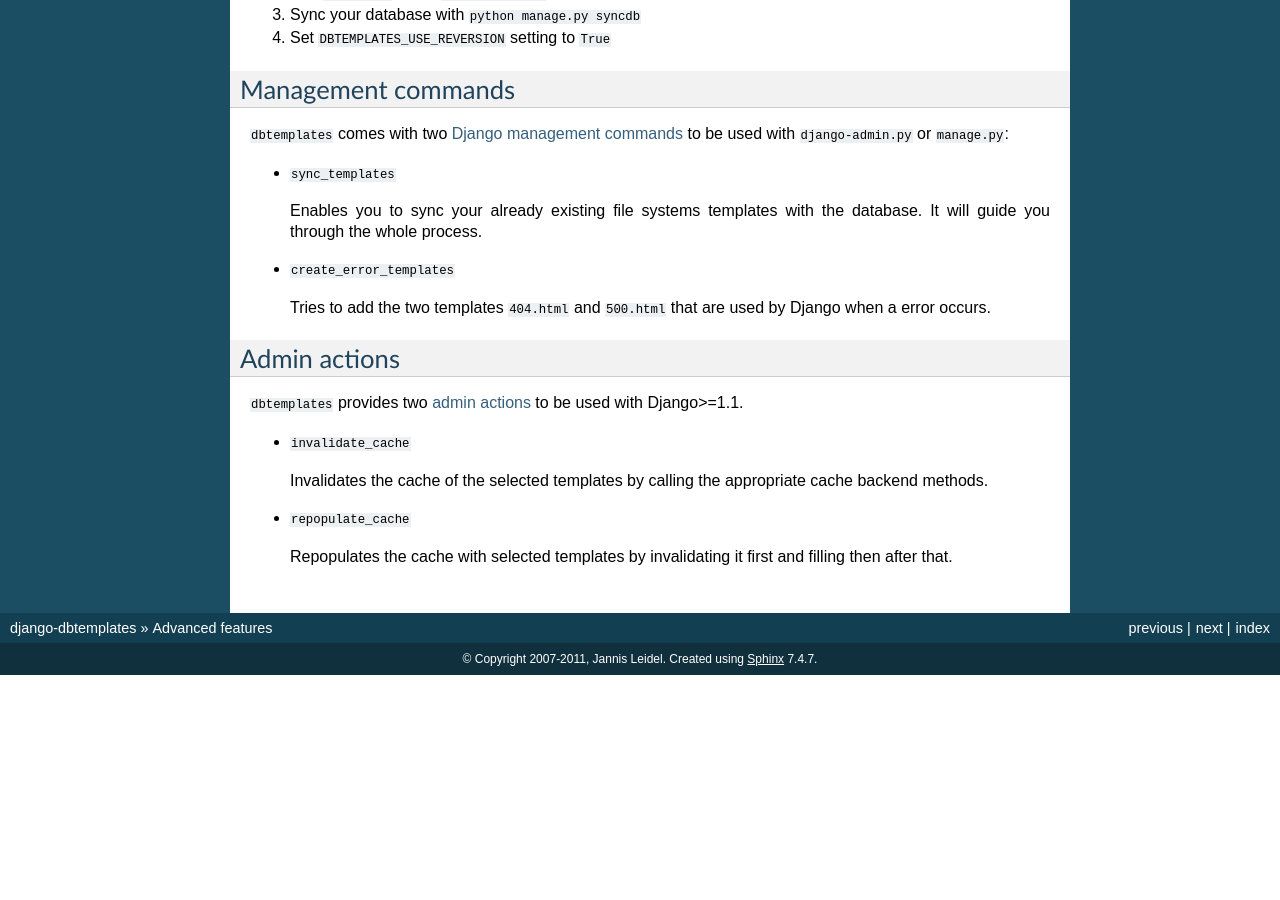
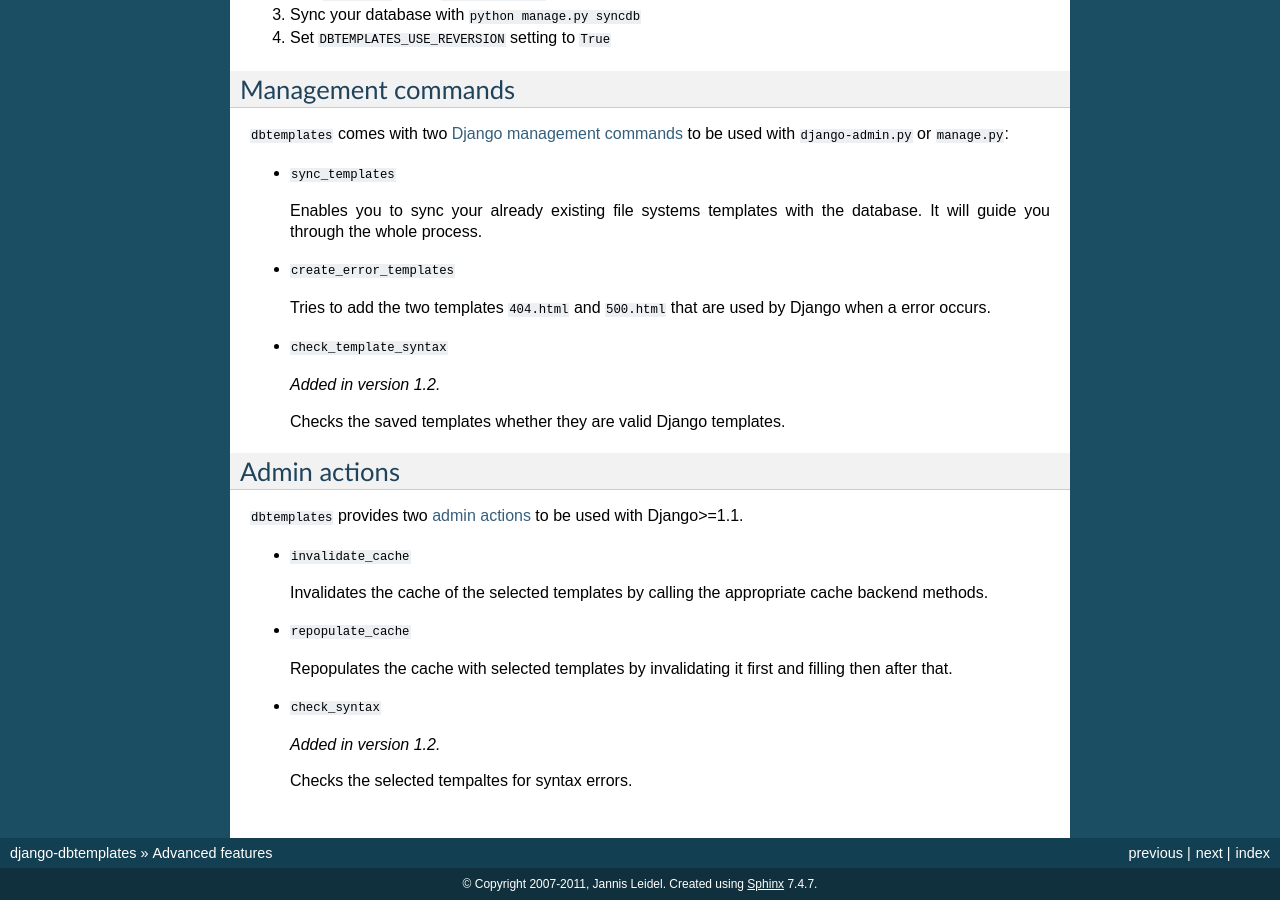
Before and after one commit to jazzband/django-dbtemplates, a Sphinx documentation site: the page built from docs/advanced.txt, in a window 1280 px wide and 900 px high, scrolled down 911 px. Built offline with Sphinx 7.4.7, drawn with Linux system fonts in a browser that asks for light colours; before the commit the page ends 1586 px from its top, so only the background shows below that.

Commit message:
Updated docs.

```diff
--- a/docs/advanced.txt
+++ b/docs/advanced.txt
@@ -82,6 +82,12 @@
   Tries to add the two templates ``404.html`` and ``500.html`` that are used
   by Django when a error occurs.
 
+* ``check_template_syntax``
+
+  .. versionadded:: 1.2
+
+  Checks the saved templates whether they are valid Django templates.
+
 .. _Django management commands: http://docs.djangoproject.com/en/dev/ref/django-admin/
 
 .. _admin_actions:
@@ -101,4 +107,10 @@
   Repopulates the cache with selected templates by invalidating it first and
   filling then after that.
 
+* ``check_syntax``
+
+  .. versionadded:: 1.2
+
+  Checks the selected tempaltes for syntax errors.
+
 .. _admin actions: http://docs.djangoproject.com/en/dev/ref/contrib/admin/actions/
```
Also changed, not shown: docs/changelog.txt (+8 -0 lines).
